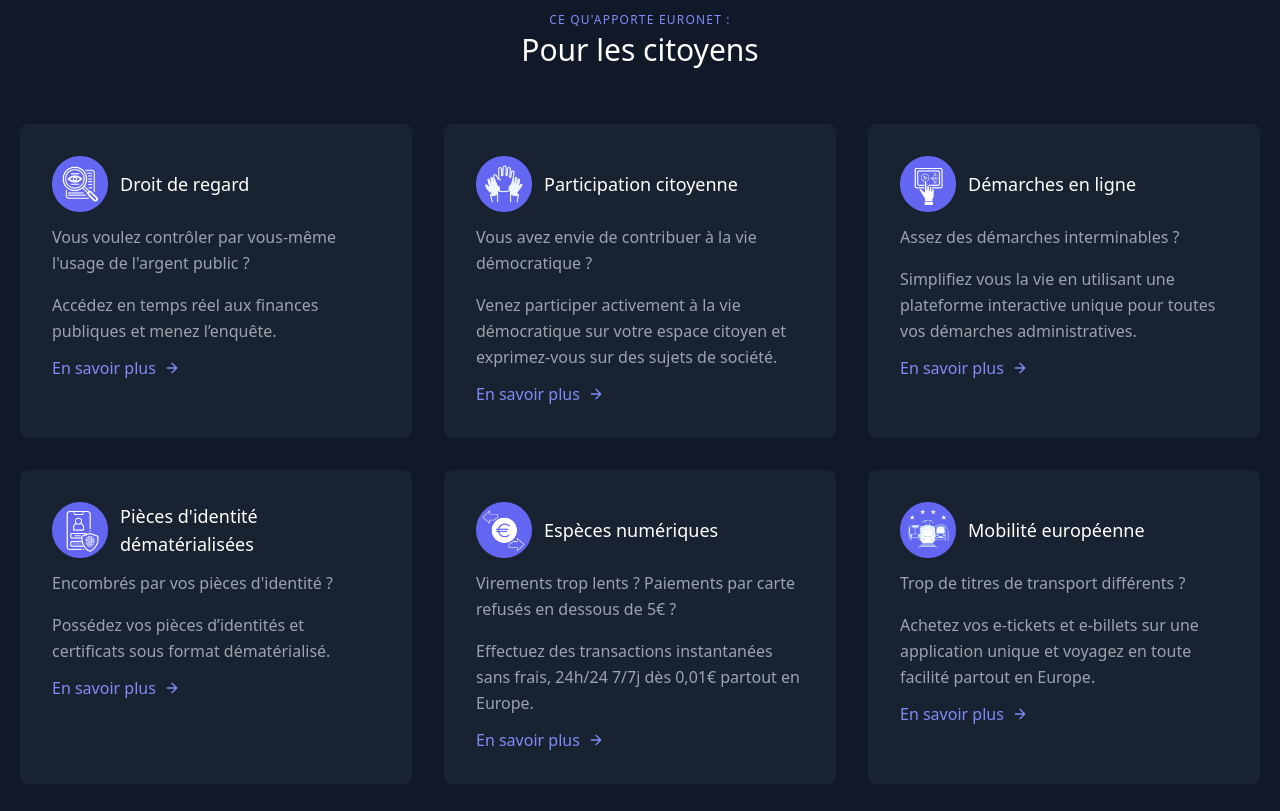
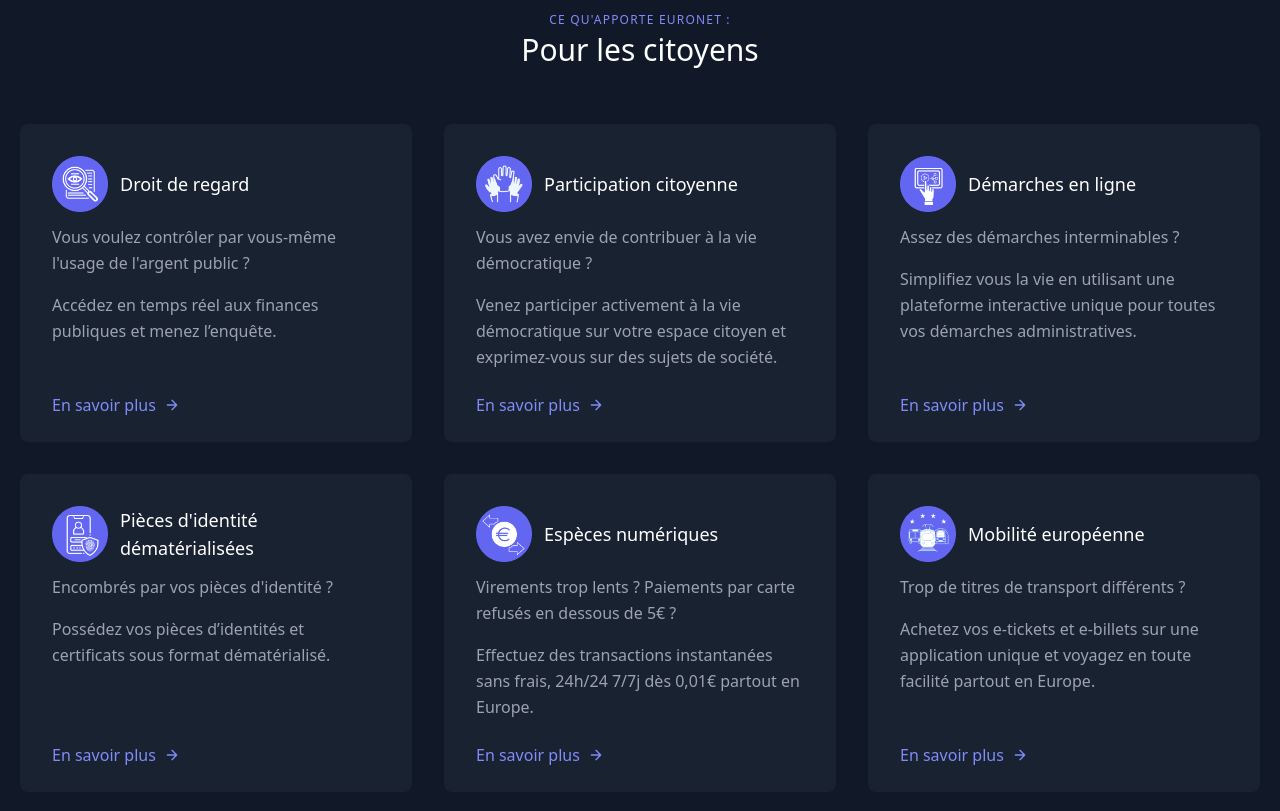
Before and after one commit to benjamin-aubron/EuroNet_project, a plain HTML site: page index.html in a window 1280 px wide. Shown: the part 980-1791 px from the top of the page. Drawn offline with nearby package versions, Linux system fonts and the light colour scheme.

Commit message:
More details position : bottom : 0 ;

```diff
--- a/index.html
+++ b/index.html
@@ -120,7 +120,7 @@
       </div>
       <div class="flex flex-wrap -m-4">
         <div class="p-2 lg:p-4 w-full md:w-1/3" >
-          <div class="flex rounded-lg h-full bg-gray-800 bg-opacity-60 py-6 px-3 lg:p-8 flex-col">
+          <div class="flex rounded-lg h-full bg-gray-800 bg-opacity-60 pt-6 pb-4 px-3 lg:p-8 lg:pb-6 flex-col">
             <div class="flex items-center mb-3">
               <img src="image/transparency.png" alt="" class="w-14 h-14 mr-3">
               <!-- <div class="w-8 h-8 mr-3 inline-flex items-center justify-center rounded-full bg-indigo-500 text-white flex-shrink-0">
@@ -130,10 +130,10 @@
               </div> -->
               <h2 class="text-white text-lg title-font font-medium">Droit de regard</h2>
             </div>
-            <div class="flex-grow">
+            <div class="flex-grow relative">
               <p class="leading-relaxed text-base mb-4">Vous voulez contrôler par vous-même l'usage de l'argent public ?</p>
-              <p class="leading-relaxed text-base">Accédez en temps réel aux finances publiques et menez l’enquête.</p>
-              <a class="mt-3 text-indigo-400 inline-flex items-center">En savoir plus
+              <p class="leading-relaxed text-base mb-12">Accédez en temps réel aux finances publiques et menez l’enquête.</p>
+              <a class="absolute bottom-px text-indigo-400 inline-flex items-center">En savoir plus
                 <svg fill="none" stroke="currentColor" stroke-linecap="round" stroke-linejoin="round" stroke-width="2" class="w-4 h-4 ml-2" viewBox="0 0 24 24">
                   <path d="M5 12h14M12 5l7 7-7 7"></path>
                 </svg>
@@ -142,7 +142,7 @@
           </div>
         </div>
         <div class="p-2 lg:p-4 w-full md:w-1/3">
-          <div class="flex rounded-lg h-full bg-gray-800 bg-opacity-60 py-6 px-3 lg:p-8 flex-col">
+          <div class="flex rounded-lg h-full bg-gray-800 bg-opacity-60 pt-6 pb-4 px-3 lg:p-8 lg:pb-6 flex-col">
             <div class="flex items-center mb-3">
               <img src="image/interaction.png" alt="" class="w-14 h-14 mr-3">
               <!-- <div class="w-8 h-8 mr-3 inline-flex items-center justify-center rounded-full bg-indigo-500 text-white flex-shrink-0">
@@ -153,10 +153,10 @@
               </div> -->
               <h2 class="text-white text-lg title-font font-medium">Participation citoyenne</h2>
             </div>
-            <div class="flex-grow">
+            <div class="flex-grow relative">
                 <p class="leading-relaxed text-base mb-4">Vous avez envie de contribuer à la vie démocratique ?</p>
-                <p class="leading-relaxed text-base">Venez participer activement à la vie démocratique sur votre espace citoyen et exprimez-vous sur des sujets de société.</p>
-                <a class="mt-3 text-indigo-400 inline-flex items-center">En savoir plus
+                <p class="leading-relaxed text-base mb-12">Venez participer activement à la vie démocratique sur votre espace citoyen et exprimez-vous sur des sujets de société.</p>
+                <a class="absolute bottom-px text-indigo-400 inline-flex items-center">En savoir plus
                   <svg fill="none" stroke="currentColor" stroke-linecap="round" stroke-linejoin="round" stroke-width="2" class="w-4 h-4 ml-2" viewBox="0 0 24 24">
                     <path d="M5 12h14M12 5l7 7-7 7"></path>
                   </svg>
@@ -165,7 +165,7 @@
             </div>
         </div>
         <div class="p-2 lg:p-4 w-full md:w-1/3">
-          <div class="flex rounded-lg h-full bg-gray-800 bg-opacity-60 py-6 px-3 lg:p-8 flex-col">
+          <div class="flex rounded-lg h-full bg-gray-800 bg-opacity-60 pt-6 pb-4 px-3 lg:p-8 lg:pb-6 flex-col">
             <div class="flex items-center mb-3">
               <img src="image/digitalisation.png" alt="" class="w-14 h-14 mr-3">
               <!-- <div class="w-8 h-8 mr-3 inline-flex items-center justify-center rounded-full bg-indigo-500 text-white flex-shrink-0">
@@ -177,10 +177,10 @@
               </div> -->
               <h2 class="text-white text-lg title-font font-medium">Démarches en ligne</h2>
             </div>
-            <div class="flex-grow">
+            <div class="flex-grow relative">
               <p class="leading-relaxed text-base mb-4">Assez des démarches interminables ?</p>
-              <p class="leading-relaxed text-base">Simplifiez vous la vie en utilisant une plateforme interactive unique pour toutes vos démarches administratives.</p>
-              <a class="mt-3 text-indigo-400 inline-flex items-center">En savoir plus
+              <p class="leading-relaxed text-base mb-12">Simplifiez vous la vie en utilisant une plateforme interactive unique pour toutes vos démarches administratives.</p>
+              <a class="absolute bottom-px text-indigo-400 inline-flex items-center">En savoir plus
                 <svg fill="none" stroke="currentColor" stroke-linecap="round" stroke-linejoin="round" stroke-width="2" class="w-4 h-4 ml-2" viewBox="0 0 24 24">
                   <path d="M5 12h14M12 5l7 7-7 7"></path>
                 </svg>
@@ -189,7 +189,7 @@
           </div>
         </div>
         <div class="p-2 lg:p-4 w-full md:w-1/3">
-            <div class="flex rounded-lg h-full bg-gray-800 bg-opacity-60 py-6 px-3 lg:p-8 flex-col">
+            <div class="flex rounded-lg h-full bg-gray-800 bg-opacity-60 pt-6 pb-4 px-3 lg:p-8 lg:pb-6 flex-col">
               <div class="flex items-center mb-3">
                 <img src="image/identity.png" alt="" class="w-14 h-14 mr-3">
                 <!-- <div class="w-8 h-8 mr-3 inline-flex items-center justify-center rounded-full bg-indigo-500 text-white flex-shrink-0">
@@ -201,10 +201,10 @@
                 </div> -->
                 <h2 class="text-white text-lg title-font font-medium">Pièces d'identité dématérialisées</h2>
               </div>
-              <div class="flex-grow">
+              <div class="flex-grow relative">
                 <p class="leading-relaxed text-base mb-4">Encombrés par vos pièces d'identité ?</p>
-                <p class="leading-relaxed text-base">Possédez vos pièces d’identités et certificats sous format dématérialisé.</p>
-                <a class="mt-3 text-indigo-400 inline-flex items-center">En savoir plus
+                <p class="leading-relaxed text-base mb-12">Possédez vos pièces d’identités et certificats sous format dématérialisé.</p>
+                <a class="absolute bottom-px text-indigo-400 inline-flex items-center">En savoir plus
                   <svg fill="none" stroke="currentColor" stroke-linecap="round" stroke-linejoin="round" stroke-width="2" class="w-4 h-4 ml-2" viewBox="0 0 24 24">
                     <path d="M5 12h14M12 5l7 7-7 7"></path>
                   </svg>
@@ -213,7 +213,7 @@
             </div>
         </div>
         <div class="p-2 lg:p-4 w-full md:w-1/3">
-          <div class="flex rounded-lg h-full bg-gray-800 bg-opacity-60 py-6 px-3 lg:p-8 flex-col">
+          <div class="flex rounded-lg h-full bg-gray-800 bg-opacity-60 pt-6 pb-4 px-3 lg:p-8 lg:pb-6 flex-col">
             <div class="flex items-center mb-3">
               <img src="image/payment.png" alt="" class="w-14 h-14 mr-3">
               <!-- <div class="w-8 h-8 mr-3 inline-flex items-center justify-center rounded-full bg-indigo-500 text-white flex-shrink-0">
@@ -225,10 +225,10 @@
               </div> -->
               <h2 class="text-white text-lg title-font font-medium">Espèces numériques</h2>
             </div>
-            <div class="flex-grow">
+            <div class="flex-grow relative">
               <p class="leading-relaxed text-base mb-4">Virements trop lents ? Paiements par carte refusés en dessous de 5€ ?</p>
-              <p class="leading-relaxed text-base">Effectuez des transactions instantanées sans frais, 24h/24 7/7j dès 0,01€ partout en Europe.</p>
-              <a class="mt-3 text-indigo-400 inline-flex items-center">En savoir plus
+              <p class="leading-relaxed text-base mb-12">Effectuez des transactions instantanées sans frais, 24h/24 7/7j dès 0,01€ partout en Europe.</p>
+              <a class="absolute bottom-px text-indigo-400 inline-flex items-center">En savoir plus
                 <svg fill="none" stroke="currentColor" stroke-linecap="round" stroke-linejoin="round" stroke-width="2" class="w-4 h-4 ml-2" viewBox="0 0 24 24">
                   <path d="M5 12h14M12 5l7 7-7 7"></path>
                 </svg>
@@ -237,7 +237,7 @@
           </div>
         </div>
         <div class="p-2 lg:p-4 w-full md:w-1/3">
-          <div class="flex rounded-lg h-full bg-gray-800 bg-opacity-60 py-6 px-3 lg:p-8 flex-col">
+          <div class="flex rounded-lg h-full bg-gray-800 bg-opacity-60 pt-6 pb-4 px-3 lg:p-8 lg:pb-6 flex-col">
             <div class="flex items-center mb-3">
               <img src="image/mobility.png" alt="" class="w-14 h-14 mr-3">
               <!-- <div class="w-8 h-8 mr-3 inline-flex items-center justify-center rounded-full bg-indigo-500 text-white flex-shrink-0">
@@ -249,10 +249,10 @@
               </div> -->
               <h2 class="text-white text-lg title-font font-medium">Mobilité européenne</h2>
             </div>
-            <div class="flex-grow">
+            <div class="flex-grow relative">
               <p class="leading-relaxed text-base mb-4">Trop de titres de transport différents ?</p>
-              <p class="leading-relaxed text-base">Achetez vos e-tickets et e-billets sur une application unique et voyagez en toute facilité partout en Europe.</p>
-              <a class="mt-3 text-indigo-400 inline-flex items-center">En savoir plus
+              <p class="leading-relaxed text-base mb-12">Achetez vos e-tickets et e-billets sur une application unique et voyagez en toute facilité partout en Europe.</p>
+              <a class="absolute bottom-px text-indigo-400 inline-flex items-center">En savoir plus
                 <svg fill="none" stroke="currentColor" stroke-linecap="round" stroke-linejoin="round" stroke-width="2" class="w-4 h-4 ml-2" viewBox="0 0 24 24">
                   <path d="M5 12h14M12 5l7 7-7 7"></path>
                 </svg>
```
